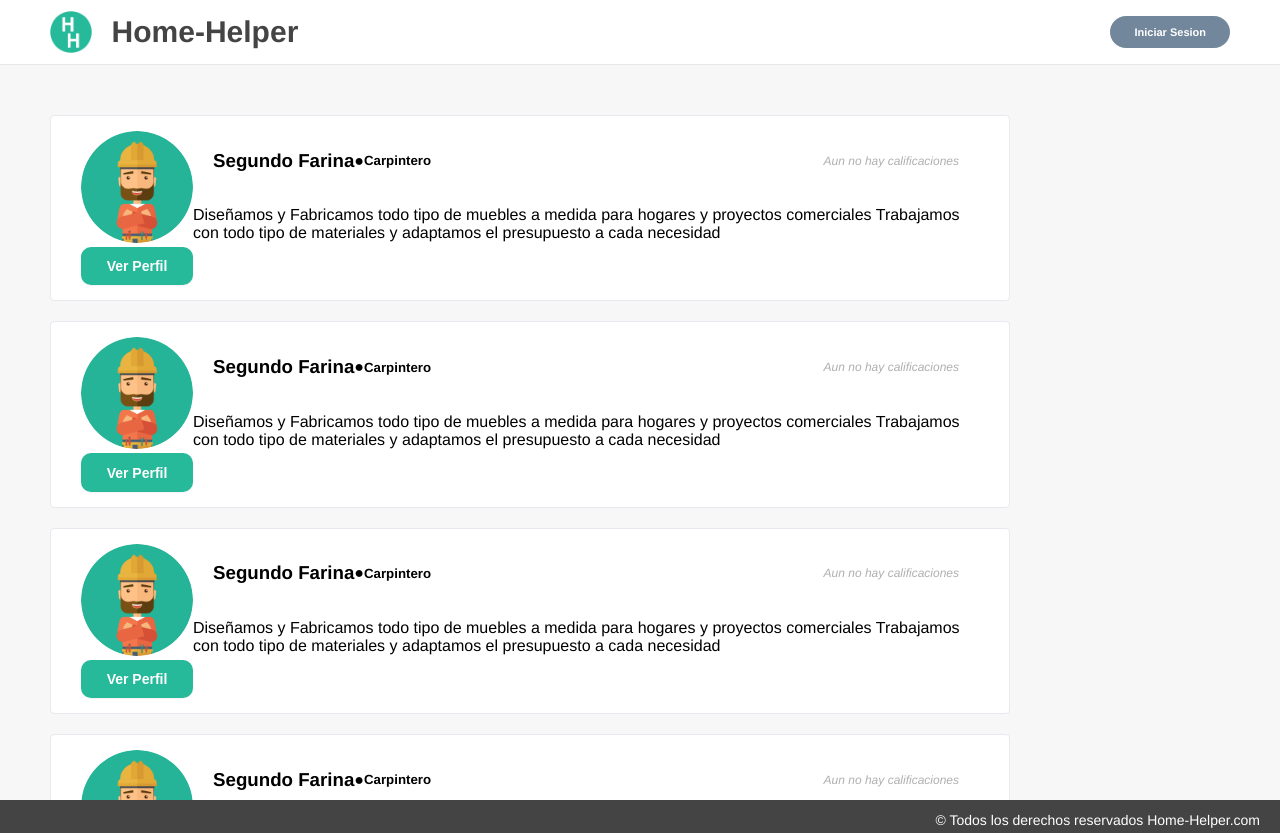
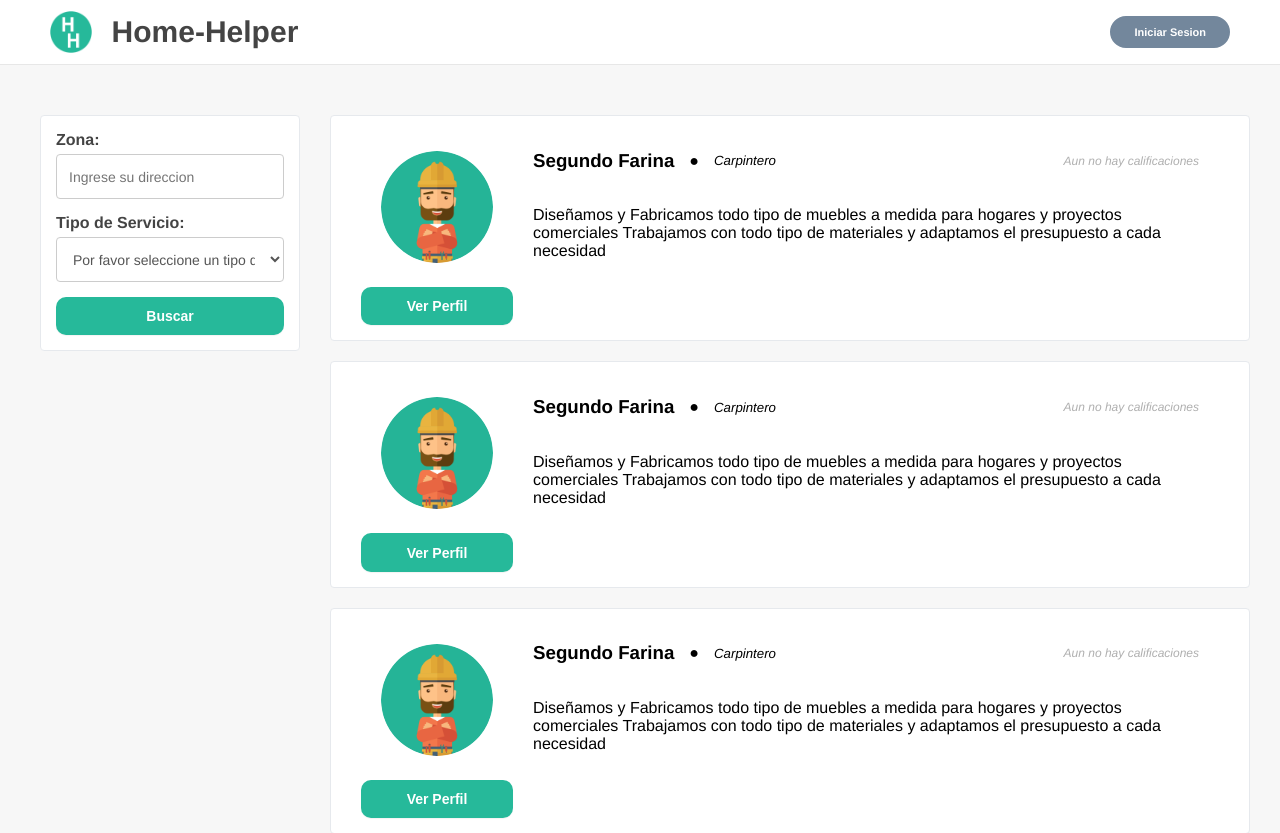
Before and after one commit to segundofarina/HomeHelperReact, a React (Create React App) app: page / in a window 1280 px wide. Shown: the top 833 px of the page. Built offline with nearby package versions, Linux system fonts and the light colour scheme.

Commit message:
Sticky sidebar in search conatainer

```diff
--- a/src/components/UI/Button/Button.js
+++ b/src/components/UI/Button/Button.js
@@ -4,7 +4,7 @@ import styles from './Button.module.css'
 
 const Button = (props)=>{
     return (
-    <button onClick={props.onClick} className={[styles.button, styles[props.btnType]].join('')}>
+    <button onClick={props.onClick} className={[styles.button, styles[props.btnType],props.className].join('')}>
         {props.children}
     </button>
 )}
--- a/src/components/UI/Button/Button.module.css
+++ b/src/components/UI/Button/Button.module.css
@@ -20,3 +20,7 @@
 .Secondary{
     background-color: #73879C;
 }
+
+.Small{
+    width:10px;
+}
--- a/src/components/search/result/profile.js
+++ b/src/components/search/result/profile.js
@@ -1,5 +1,4 @@
 import React from 'react'
-import defaultImg from '../../../assets/img/defaultProfile.png'
 import styles from './profile.module.css'
 import Button from '../../UI/Button/Button'
 import Panel from '../../UI/Panel/Panel'
@@ -11,7 +10,9 @@ const profile = (props) => {
                 <div className={styles.ProfileImg}>
                     <img src={props.img} alt="Profile pricture" />
                 </div>
-                <Button>Ver Perfil</Button>
+                <Button
+                onClick={props.onClick}
+                btnTyoe={".Small"}>Ver Perfil</Button>
             </div>
             <div className={styles.Col}>
                 <div className={[styles.Row, styles.Title].join(' ')}>
@@ -24,7 +25,7 @@ const profile = (props) => {
                         <p className={styles.emptyStars}>Aun no hay calificaciones</p>
                     </div>
                 </div>
-                <div className={styles.row}>
+                <div className={[styles.row,styles.Description].join(' ')}>
                     <p>{props.description}</p>
                 </div>
 
--- a/src/components/search/result/profile.module.css
+++ b/src/components/search/result/profile.module.css
@@ -11,7 +11,7 @@
 .Panel{
     display: flex;
     padding:15px 30px;
-    width: 80%;
+    width: 100%;
     margin:10px;
 }
 
@@ -23,10 +23,14 @@
     padding: 0 20px;
 }
 .ProfileImg {
-    /* margin: auto; */
+    margin: 20px;
     max-width: 7em;
     left: 0;
     right: 0;
+}
+
+.Button{
+    width: 50px;
 }
 
 .Calification{
@@ -41,9 +45,23 @@
     align-items: center;
 }
 
+.ProfileHeader h3{
+    padding-right:15px;
+}
+.ProfileHeader h5{
+    padding-left:15px;
+    font-style: italic;
+    font-weight: normal;
+}
+
 .ProfileImg img {
     border-radius: 100%;
     width: 7em;
     height: 7em;
     object-fit: cover;
 }
+
+
+.Description{
+    padding: 0 20px;
+}
--- a/src/containers/search/Search.js
+++ b/src/containers/search/Search.js
@@ -1,6 +1,5 @@
 import React,{Component} from 'react'
 import SearchComponent from '../../components/Home/Search/Search'
-import Panel from '../../components/UI/Panel/Panel'
 import styles from './Search.module.css'
 import defaultImg from '../../assets/img/defaultProfile.png'
 import Profile from '../../components/search/result/profile'
@@ -13,7 +12,11 @@ class Search extends Component{
         return (
             <div className={styles.Container}>
                 <div className={styles.LeftPanel}>
-                    {/* <SearchComponent/> */}
+                    <SearchComponent
+                    serviceTypeDefault={{value:"",name:"Por favor seleccione un tipo de servicio"}}
+                    serviceTypeOptions={[]}
+                    className={styles.SearchComponent}
+                    />
                 </div>
                 <div className={styles.Results}>
                     <Profile className={styles.Profile}
--- a/src/containers/search/Search.module.css
+++ b/src/containers/search/Search.module.css
@@ -4,12 +4,24 @@
     background-color: #F7F7F7;
     min-height: 100%;
     width: 100%;
-    position: absolute;
+    justify-content: space-between;
+}
+.LeftPanel{
+    width: 25%;
+    position: -webkit-sticky;
+    position:sticky;
+    height: 300px;
+    top: 95px;
 }
 
+.SearchComponent{
+    margin: 20px 20px 0 40px;
+
+}
 .Results{
     display: flex;
     justify-content: center;
-    padding: 40px;
+    padding: 40px 40px 40px 0;
     flex-direction: column;
+    width: 75%;
 }
```
Also changed, not shown: 1 other file (tests, documents, lock files or other folders).
